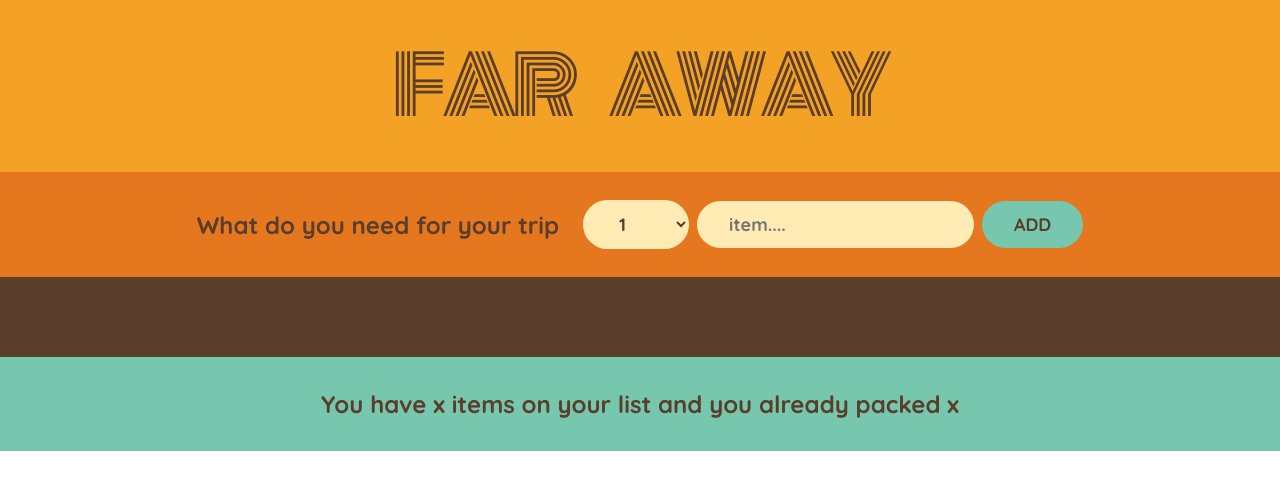
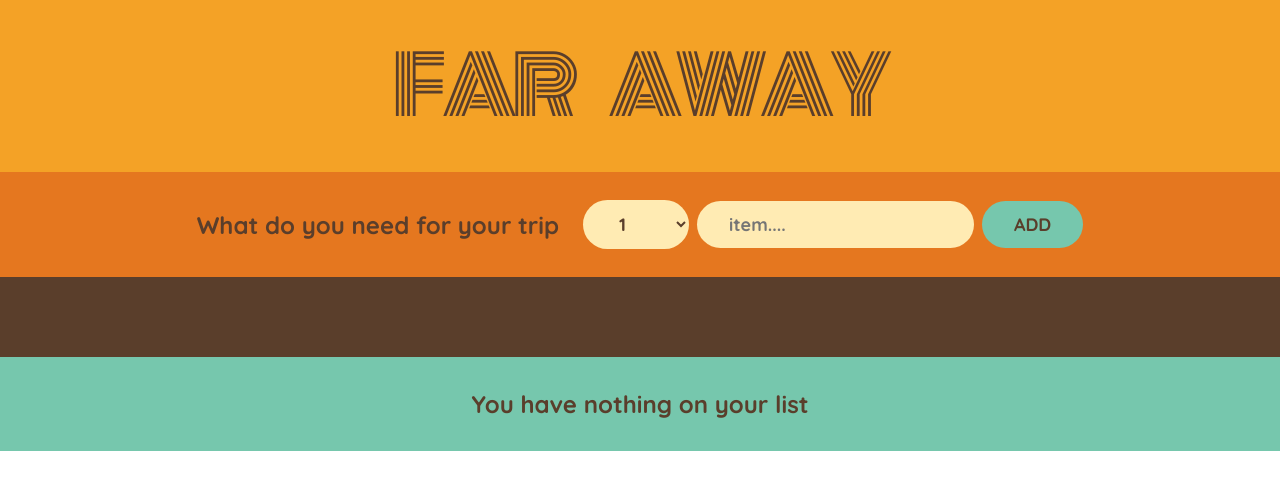
Before and after one commit to Predrag-Jandric/React-packing-list, a React (Create React App) app: page / in a window 1280 px wide. Shown: the top 490 px of the page. Built offline with nearby package versions, Linux system fonts and the light colour scheme; the HTML template or start-up script is replaced by a standard one.

Commit message:
ADDED: footer display text based on conditional rendering which is based on derived state

```diff
--- a/src/App.js
+++ b/src/App.js
@@ -23,8 +23,12 @@ export default function App() {
     <div className="App">
       <Logo />
       <Form onAddItems={handleAddItems} />
-      <PackingList items={items} onDeleteItem={handleDeleteItem} onToggleItem={handleToggleItem} />
-      <Stats />
+      <PackingList
+        items={items}
+        onDeleteItem={handleDeleteItem}
+        onToggleItem={handleToggleItem}
+      />
+      <Footer items={items} />
     </div>
   );
 }
@@ -83,7 +87,12 @@ function PackingList({ items, onDeleteItem, onToggleItem }) {
     <div className="list">
       <ul>
         {items.map((item) => (
-          <Item item={item} onDeleteItem={onDeleteItem} onToggleItem={onToggleItem} key={item.id} />
+          <Item
+            item={item}
+            onDeleteItem={onDeleteItem}
+            onToggleItem={onToggleItem}
+            key={item.id}
+          />
         ))}
       </ul>
     </div>
@@ -94,7 +103,11 @@ function PackingList({ items, onDeleteItem, onToggleItem }) {
 function Item({ item, onDeleteItem, onToggleItem }) {
   return (
     <li>
-      <input type="checkbox" value={item.packed} onChange={() => onToggleItem(item.id)} />
+      <input
+        type="checkbox"
+        value={item.packed}
+        onChange={() => onToggleItem(item.id)}
+      />
       <span style={item.packed ? { textDecoration: "line-through" } : {}}>
         {item.quantity} {item.description}
       </span>
@@ -103,11 +116,26 @@ function Item({ item, onDeleteItem, onToggleItem }) {
   );
 }
 
-// **************** STATS
-function Stats() {
+// **************** FOOTER
+function Footer({ items }) {
+  const numItems = items.length;
+  const numPacked = items.filter((item) => item.packed).length;
+  const percentage = Math.round((numPacked / numItems) * 100);
+
   return (
-    <footer className="stats">
-      You have x items on your list and you already packed x
+    <footer>
+      {percentage === 100 ? (
+        "You have everything !"
+      ) : (
+        <p>
+          You have{" "}
+          {numItems === 1
+            ? `${numItems} item and you already packed ${numPacked} (${percentage})%`
+            : numItems > 1
+            ? `${numItems} items and you already packed ${numPacked} (${percentage})%`
+            : "nothing on your list"}{" "}
+        </p>
+      )}
     </footer>
   );
 }
--- a/src/index.css
+++ b/src/index.css
@@ -124,7 +124,7 @@ input[type="checkbox"] {
   transform: translateY(2px);
 }
 
-.stats {
+footer {
   background-color: #76c7ad;
   text-align: center;
   font-weight: 700;
```
